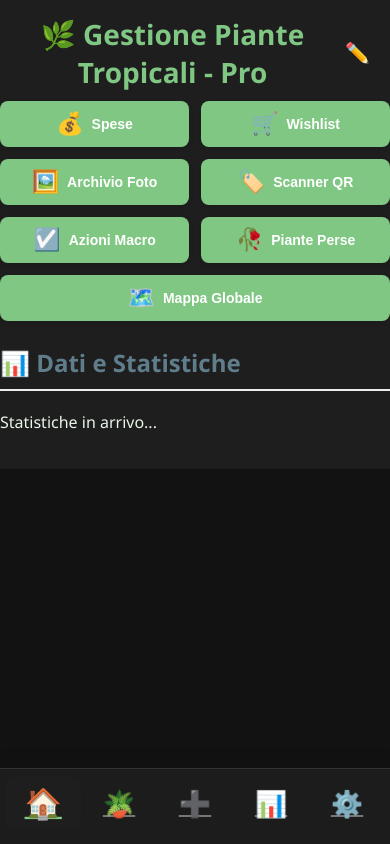
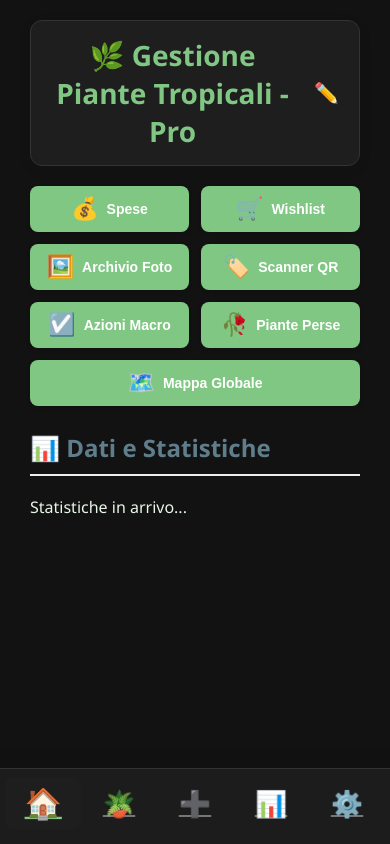
Before and after one commit to gernotfound/pianta, a React (Vite) app: page / in a window 390 px wide. Built offline with nearby package versions, Linux system fonts and the light colour scheme; no server answers.

Commit message:
fix layout

```diff
--- a/src/style.css
+++ b/src/style.css
@@ -1201,34 +1201,20 @@ input:focus, select:focus, textarea:focus {
 }
 
 @media (max-width: 768px) {
-    body {
-        padding: 0 !important;
-        margin: 0 !important;
-        background-color: var(--surface) !important;
-    }
-
     .container {
         max-width: 100% !important;
         width: 100% !important;
-        padding: 0 !important;
-        margin: 0 !important;
+        padding: 0 10px !important;
     }
 
+    /* Le card e le sezioni mantengono lo stesso stile del desktop (bordi, background, ecc.) */
     .dashboard-panel, #form-container, #global-map-page, #my-data-page, #archive-page, #plant-detail-view, #expenses-view, #wishlist-view, #gallery-view, #macro-view, #events-view, #settings-view, #labels-scanner-view {
-        border: none !important;
-        border-radius: 0 !important;
-        padding: 15px 15px 100px 15px !important;
-        box-shadow: none !important;
-        margin: 0 !important;
+        padding: 15px !important;
         width: 100% !important;
-        min-height: 100vh;
-        background-color: var(--surface) !important;
     }
 
     .dashboard-panel {
         min-height: auto;
-        border-bottom: 1px solid var(--surface-border)eee !important;
-        padding-bottom: 10px !important;
     }
 
     #plants-grid, #archive-grid, #wishlist-grid {
```
